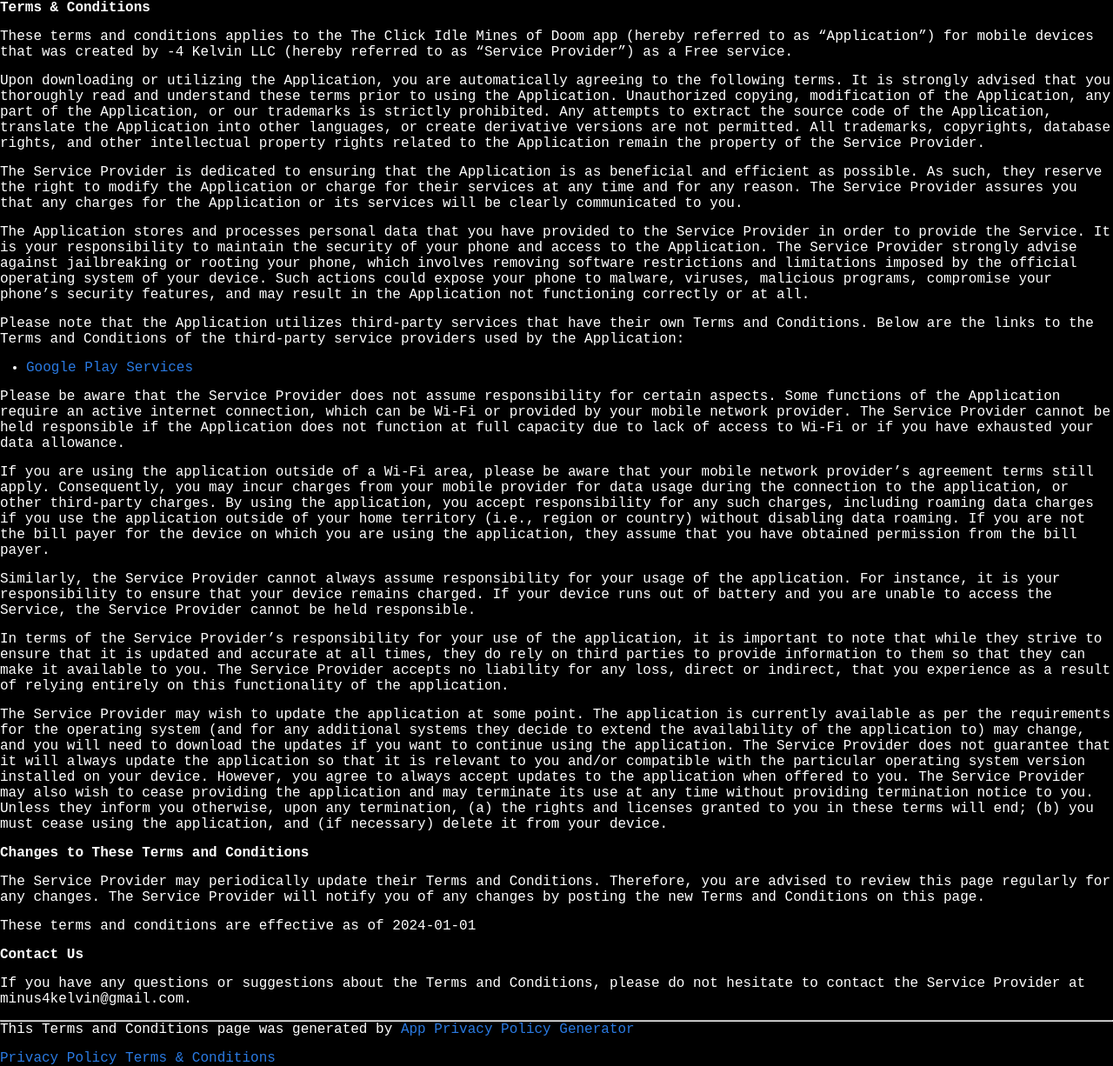
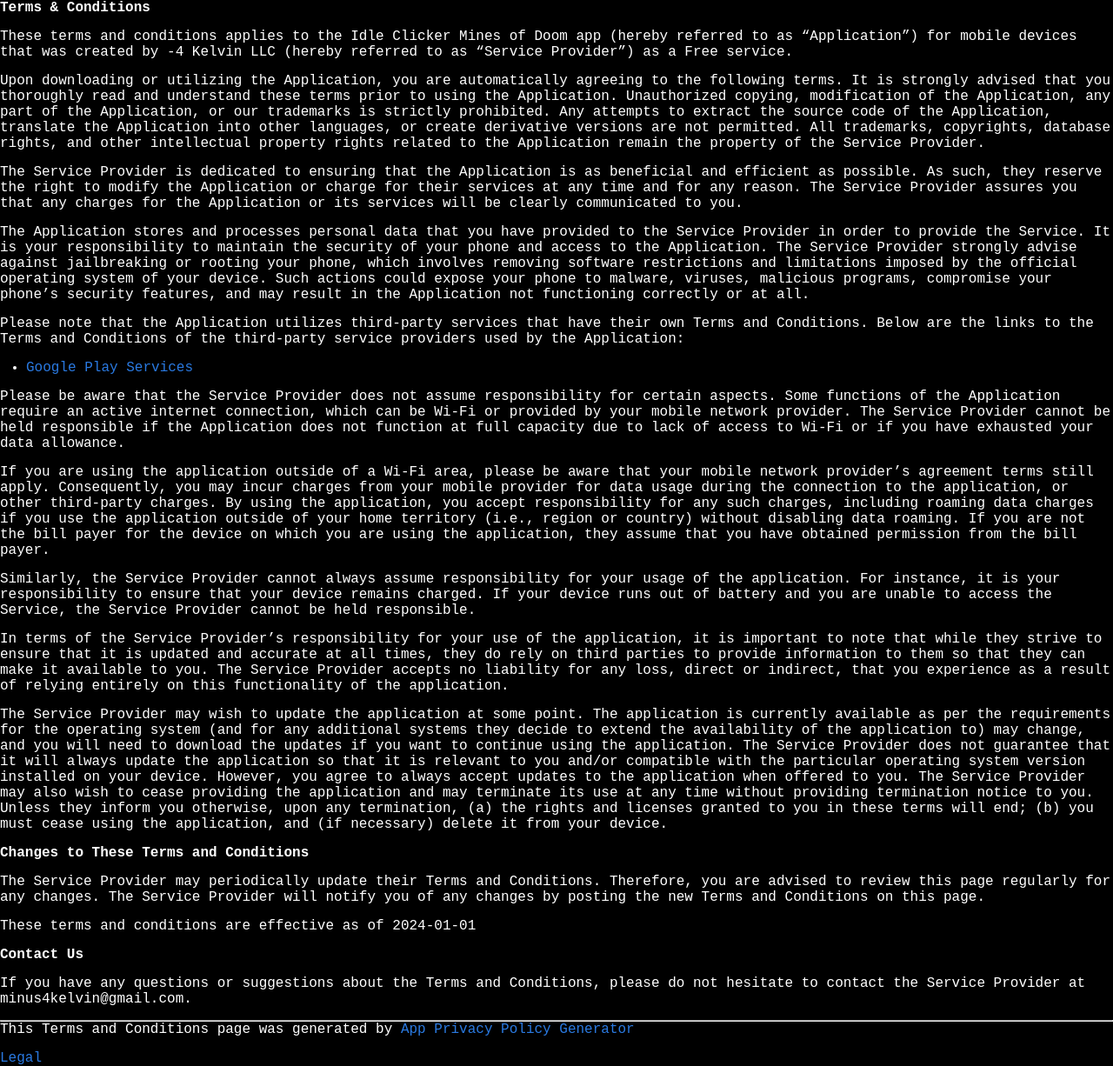
Before and after one commit to minus4kelvin/minus4kelvin.github.io, a Jekyll site: the page built from minesofdoom/minesofdoom_terms.md, in a window 1280 px wide. Shown: the whole page at 87% size. Built offline with Jekyll 4.4.1, drawn with Linux system fonts in a browser that asks for light colours.

Commit message:
refactor app specific legal

```diff
--- a/_layouts/default.html
+++ b/_layouts/default.html
@@ -30,7 +30,6 @@
 
 </body>
 <footer>
-  <a href="https://minus4kelvin.com/privacy">Privacy Policy</a>
-  <a href="https://minus4kelvin.com/terms">Terms & Conditions</a>
+  <a href="https://minus4kelvin.com/legal">Legal</a>
 </footer>
 </html>
--- a/_layouts/splash.html
+++ b/_layouts/splash.html
@@ -30,7 +30,6 @@
 
 </body>
 <footer>
-    <a href="https://minus4kelvin.com/privacy">Privacy Policy</a>
-    <a href="https://minus4kelvin.com/terms">Terms & Conditions</a>
+    <a href="https://minus4kelvin.com/legal">Legal</a>
 </footer>
 </html>
--- a/about.markdown
+++ /dev/null
@@ -1,5 +0,0 @@
----
-layout: default
-title: About
-permalink: /about/
----
--- a/terms.md
+++ b/minesofdoom/minesofdoom_terms.md
@@ -1,12 +1,12 @@
 ---
 layout: default
 title: "Terms & Conditions"
-permalink: /terms
+permalink: /minesofdoom/terms
 ---
 
 **Terms & Conditions**
 
-These terms and conditions applies to the The Click Idle Mines of Doom app (hereby referred to as "Application") for mobile devices that was created by -4 Kelvin LLC (hereby referred to as "Service Provider") as a Free service.
+These terms and conditions applies to the Idle Clicker Mines of Doom app (hereby referred to as "Application") for mobile devices that was created by -4 Kelvin LLC (hereby referred to as "Service Provider") as a Free service.
 
 Upon downloading or utilizing the Application, you are automatically agreeing to the following terms. It is strongly advised that you thoroughly read and understand these terms prior to using the Application. Unauthorized copying, modification of the Application, any part of the Application, or our trademarks is strictly prohibited. Any attempts to extract the source code of the Application, translate the Application into other languages, or create derivative versions are not permitted. All trademarks, copyrights, database rights, and other intellectual property rights related to the Application remain the property of the Service Provider.
 
```
Also changed, not shown: legal.md (added, +8 -0 lines), minesofdoom/minesofdoom_privacy.md (renamed from privacy.md, +2 -2 lines).
